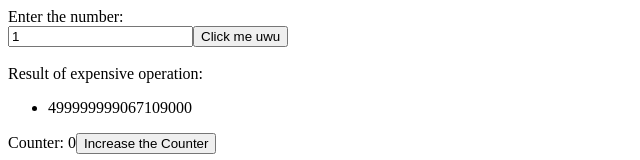
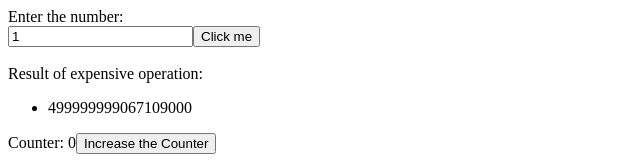
Before and after one commit to Newton-School/optimization-memo-boilerplate, a React app: page / in a window 1280 px wide. Shown: the top 160 px of the page, without its empty margins (0-640 px from the left). Built offline with nearby package versions, Linux system fonts and the light colour scheme.

Commit message:
Update App.js

```diff
--- a/src/components/App.js
+++ b/src/components/App.js
@@ -17,7 +17,7 @@ const OptimizeTheOperation = () => {
       <form onSubmit={submitHandler}>
         <input id="num" defaultValue={number} />
         <button id="submit" type="submit">
-          Click me uwu
+          Click me
         </button>
       </form>
       <br />
```
